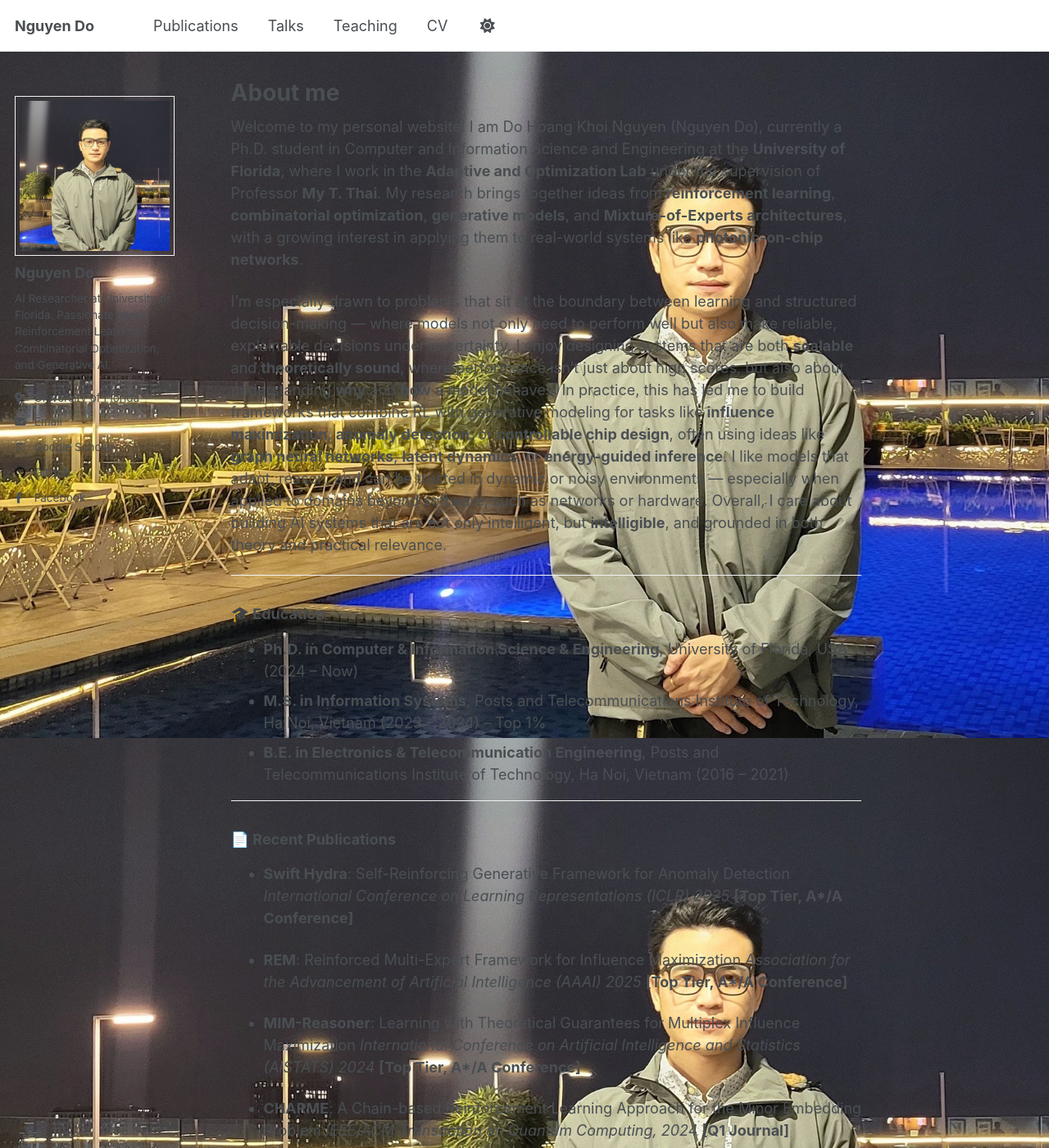
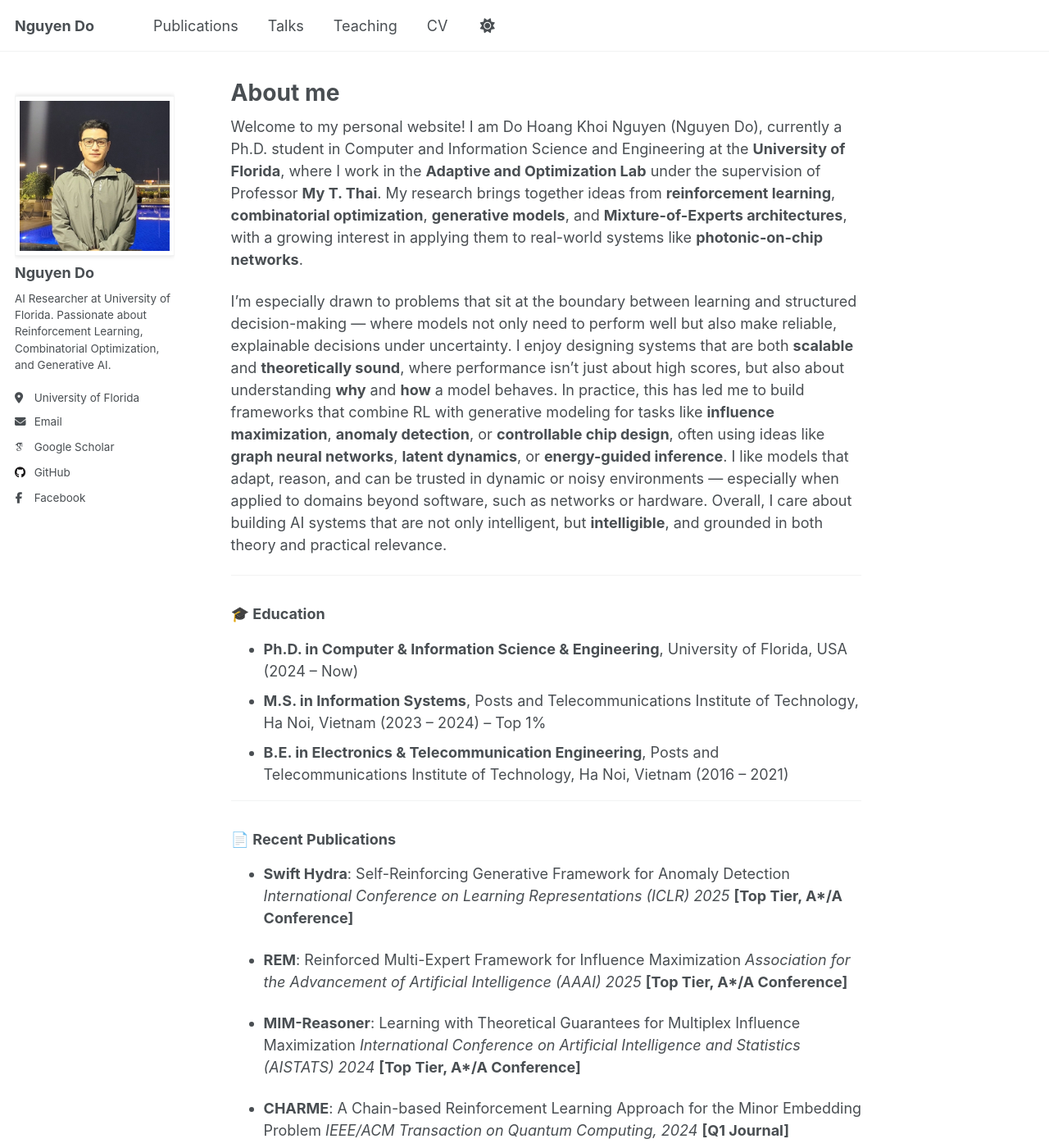
Before and after one commit to nguyendo1801/nguyendo1801.github.io, a Jekyll site: the page built from _pages/about.md, in a window 1280 px wide and 1400 px high. Shown: the whole window at 82% size. Built offline with Jekyll 4.4.1, drawn with Linux system fonts in a browser that asks for light colours; some web fonts are replaced.

Commit message:
0.0.0.0.2.2

```diff
--- a/assets/css/main.scss
+++ b/assets/css/main.scss
@@ -48,10 +48,10 @@
   margin: 0 auto;
 }
 
-body {
-  background-image: url("/images/background.jpg"); /* hoặc /assets/images/background.jpg */
-  background-size: cover;
-  background-repeat: no-repeat;
-  background-attachment: fixed;
-  background-position: center center;
-}
+//body {
+//  background-image: url("/images/background.jpg"); /* hoặc /assets/images/background.jpg */
+//  background-size: cover;
+//  background-repeat: no-repeat;
+//  background-attachment: fixed;
+//  background-position: center center;
+//}
```
